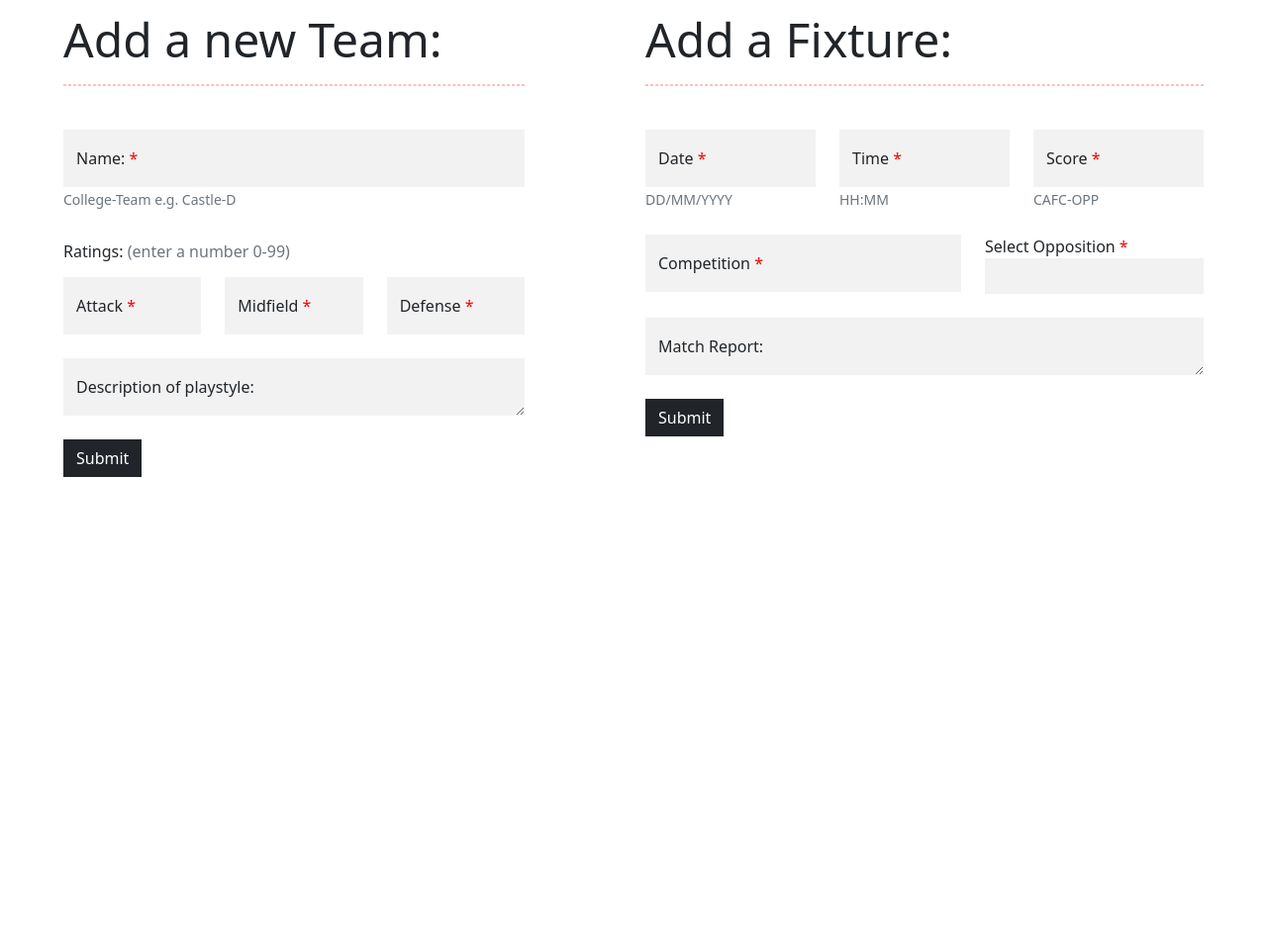
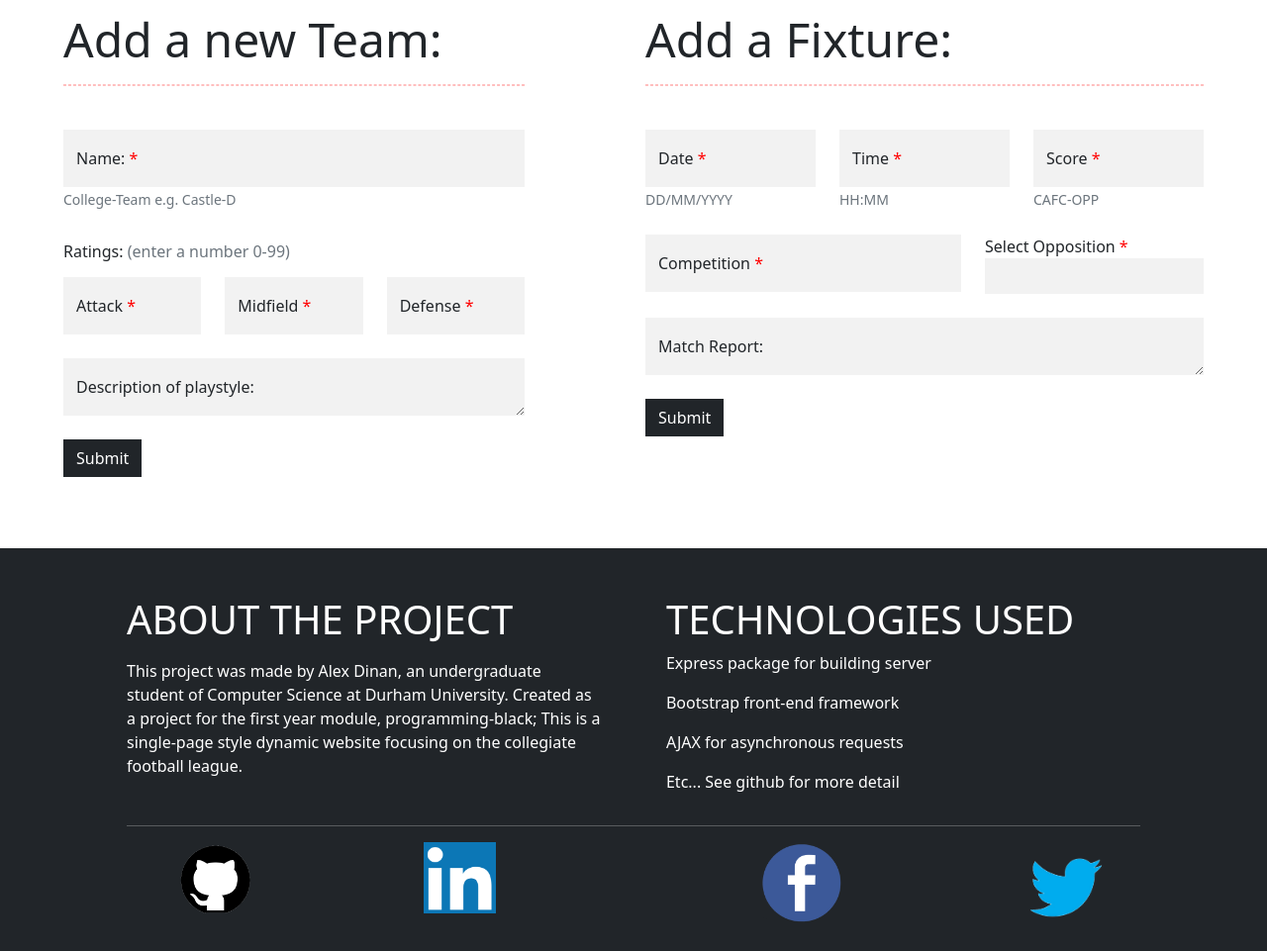
Before and after one commit to alexdinan/castleAFC-website, a website: page client/index.html in a window 1280 px wide. Shown: the part 1651-2612 px from the top of the page at 99% size. Before the commit the page ends 2373 px from the top, so only its background shows below. Drawn offline with nearby package versions, Linux system fonts and the light colour scheme.

Commit message:
added footer section

```diff
--- a/client/index.html
+++ b/client/index.html
@@ -113,7 +113,7 @@
 
 
         <!-- Form section! -->
-        <div class="container-fluid wrapper mt-5">
+        <div class="container-fluid wrapper mt-5 mb-5">
             <div class="row">
 
                 <div class="col-lg-5">
@@ -230,8 +230,42 @@
 
 
 
+        <!-- Footer Section -->
+        <br>
+        <footer class="bg-dark text-white pt-5 pb-4">
+            <div class="container-fluid wrapper-lg">
+                <div class="row">
+                    <div class="col" style="margin-right:2%;">
+                        <h5 class="display-6 text-uppercase mb-3">About the Project</h5>
+                        <p class="">This project was made by Alex Dinan, an undergraduate student of Computer Science at Durham University. Created as a project for the first year module, programming-black; This is a single-page style dynamic website focusing on the collegiate football league.</p>
+                    </div>
+                    <div class="col" style="margin-left:2%;">
+                        <h5 class="display-6 text-uppercase">Technologies Used</h5>
+                        <p>Express package for building server</p>
+                        <p>Bootstrap front-end framework</p>
+                        <p>AJAX for asynchronous requests</p>
+                        <p>Etc... See github for more detail</p>
+                    </div>
+                </div>
+                <hr>
+                <div class="d-flex flex-row text-center mt-2 ml-4">
+                    <a href="#">
+                        <img src="images/githublogog.png" alt="github icon" style="width:40%;height:auto;">
+                    </a>
+                    <a href="#">
+                        <img src="images/linkedin.png" alt="github icon" style="width:23%;height:auto;">
+                    </a>
+                    <a href="#">
+                        <img src="images/facebook.png" alt="github icon" style="width:22%;height:auto;">
+                    </a>
+                    <a href="#">
+                        <img src="images/twitter.png" alt="github icon" style="width:60%;height:auto;">
+                    </a>
+                </div>
+            </div>
+        </footer>
 
-        <br><br><br><br><br><br><br><br><br><br>
+
         <!-- include bootstrap JS and popper via CDN + client side js -->
         <script src="./client.js"></script>
         <script src="https://cdn.jsdelivr.net/npm/bootstrap@5.2.3/dist/js/bootstrap.bundle.min.js" integrity="sha384-kenU1KFdBIe4zVF0s0G1M5b4hcpxyD9F7jL+jjXkk+Q2h455rYXK/7HAuoJl+0I4" crossorigin="anonymous"></script>
--- a/client/style.css
+++ b/client/style.css
@@ -36,6 +36,11 @@
     margin-right:auto;
 }
 
+.wrapper-lg{
+    padding-left: 10%;
+    padding-right: 10%;
+    margin-left:auto;
+}
 
 .imageContainer{
     display: flex;
```
Also changed, not shown: fixtures.json (+1 -1 lines), teams.json (+1 -1 lines), client/images/facebook.png (added), client/images/githublogo.png (added), client/images/githublogog.png (added), client/images/linkedin.png (added), client/images/twitter.png (added), 2 other files.
